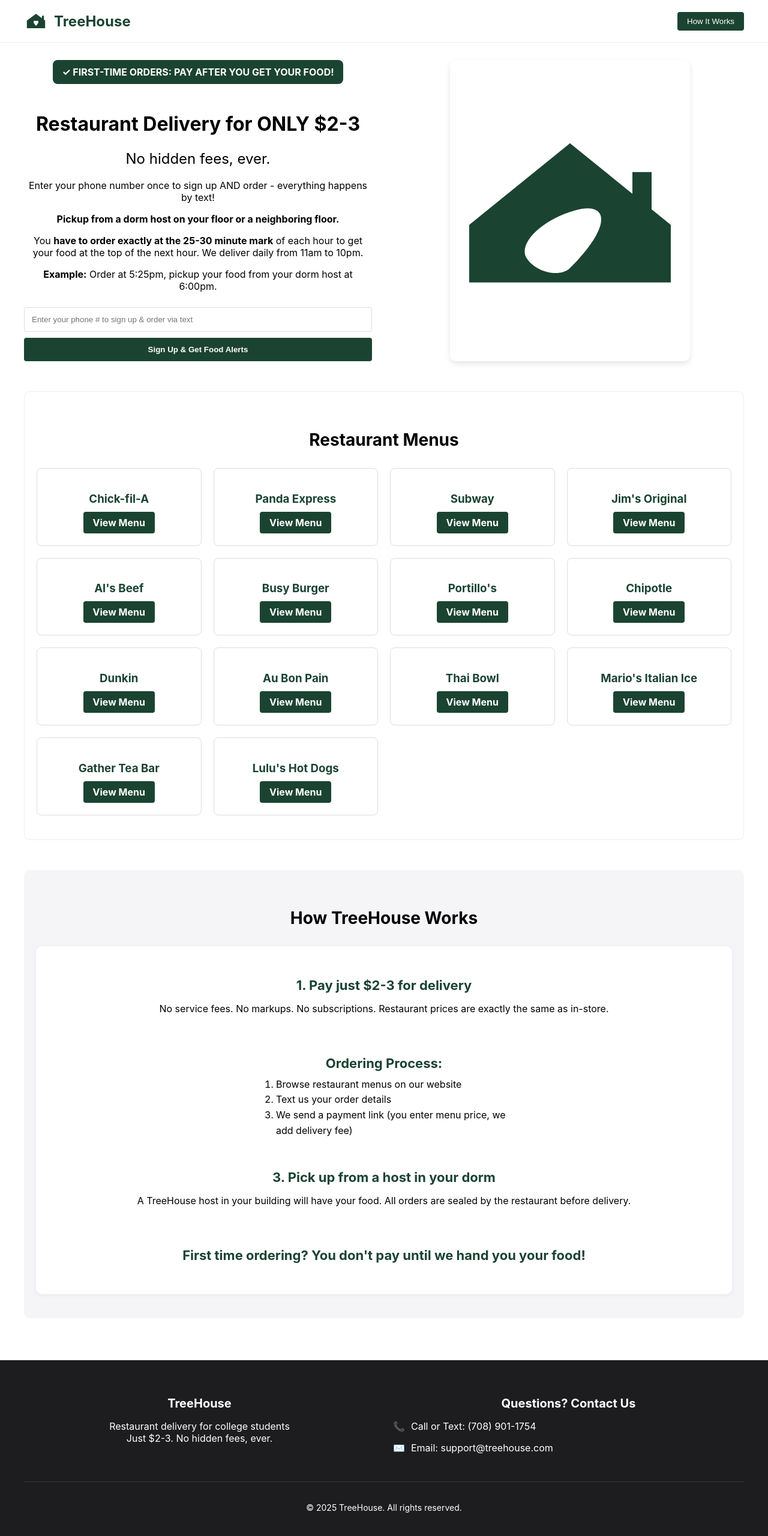
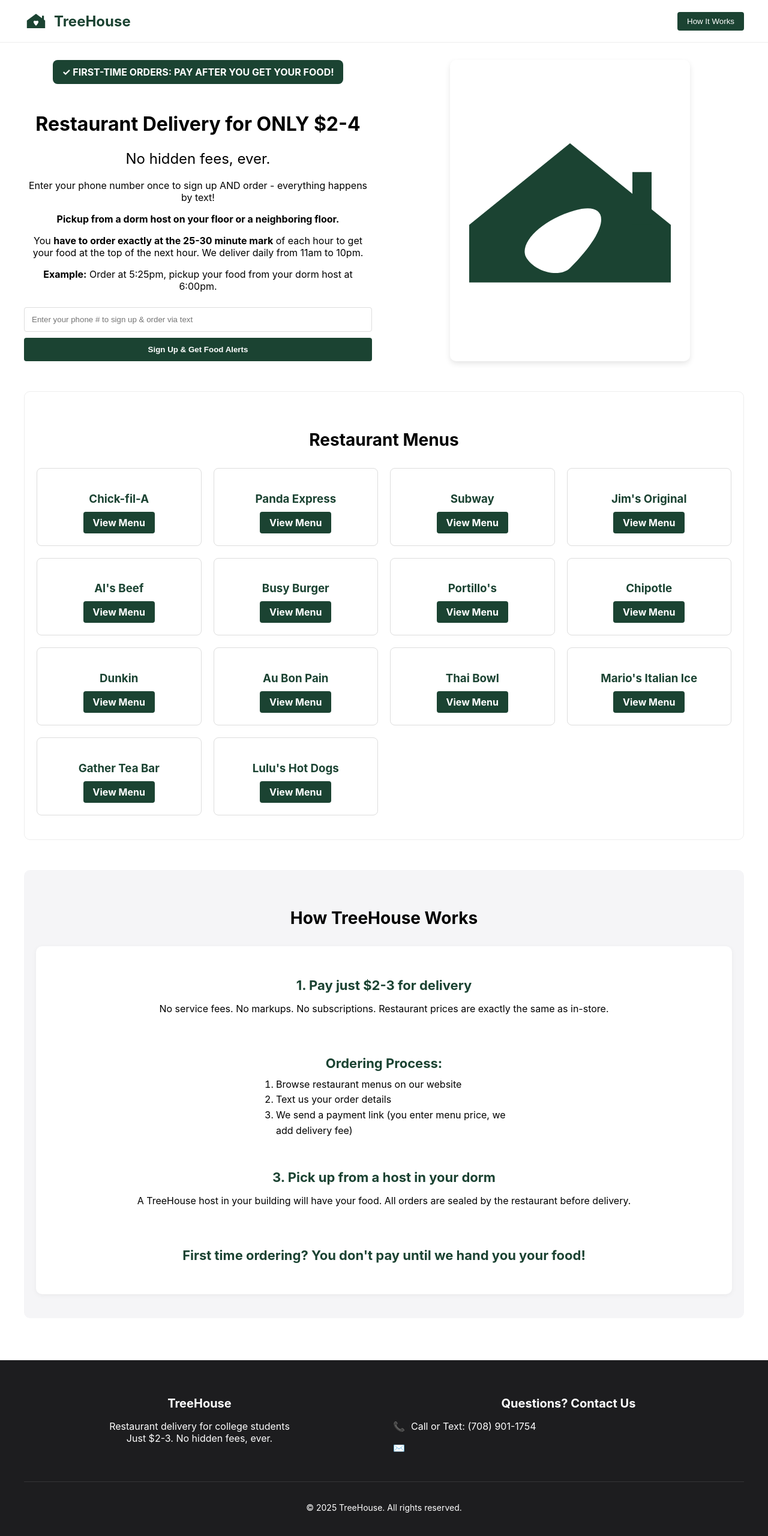
Before and after one commit to AlexanderSeldon/treehouse-app, a React (Create React App) app in the folder frontend/: page / in a window 1280 px wide. Shown: the top 2560 px of the page at 60% size. Built offline with nearby package versions, Linux system fonts and the light colour scheme.

Commit message:
Update App.js

```diff
--- a/frontend/src/App.js
+++ b/frontend/src/App.js
@@ -70,7 +70,7 @@
               ✓ FIRST-TIME ORDERS: PAY AFTER YOU GET YOUR FOOD!
             </div>
 
-            <h2 style={{fontSize: '32px', marginBottom: '10px'}}>Restaurant Delivery for ONLY $2-3</h2>
+            <h2 style={{fontSize: '32px', marginBottom: '10px'}}>Restaurant Delivery for ONLY $2-4</h2>
             <h3 style={{fontSize: '24px', marginBottom: '20px', fontWeight: 'normal'}}>No hidden fees, ever.</h3>
 
             <p style={{marginBottom: '15px'}}>Enter your phone number once to sign up AND order - everything happens by text!</p>
@@ -302,8 +302,7 @@
               </p>
               <p style={{display: 'flex', alignItems: 'center'}}>
                 <span style={{marginRight: '10px'}}>✉️</span>
-                Email: support@treehouse.com
-              </p>
+             </p>
             </div>
           </div>
 
```
